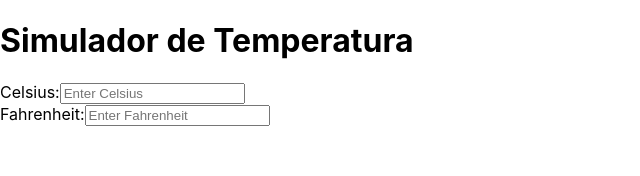
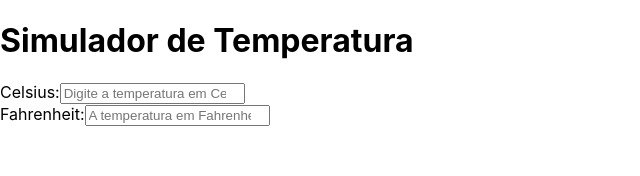
Before and after one commit to isavieira121245/temperatura, a React (Create React App) app in the folder temperatura/: page / in a window 1280 px wide. Shown: the top 176 px of the page, without its empty margins (0-640 px from the left). Built offline with nearby package versions, Linux system fonts and the light colour scheme.

Commit message:
temperatura

```diff
--- a/temperatura/src/temperatura.js
+++ b/temperatura/src/temperatura.js
@@ -24,7 +24,7 @@ const Temperatura = () => {
           type="number"
           value={celsius}
           onChange={handleCelsiusChange}
-          placeholder="Enter Celsius"
+          placeholder="Digite a temperatura em Celsius:"
         />
       </label>
       <br />
@@ -34,7 +34,7 @@ const Temperatura = () => {
           type="number"
           value={fahrenheit}
           onChange={handleFahrenheitChange}
-          placeholder="Enter Fahrenheit"
+          placeholder="A temperatura em Fahrenheit é:"
         />
       </label>
     </div>
```
